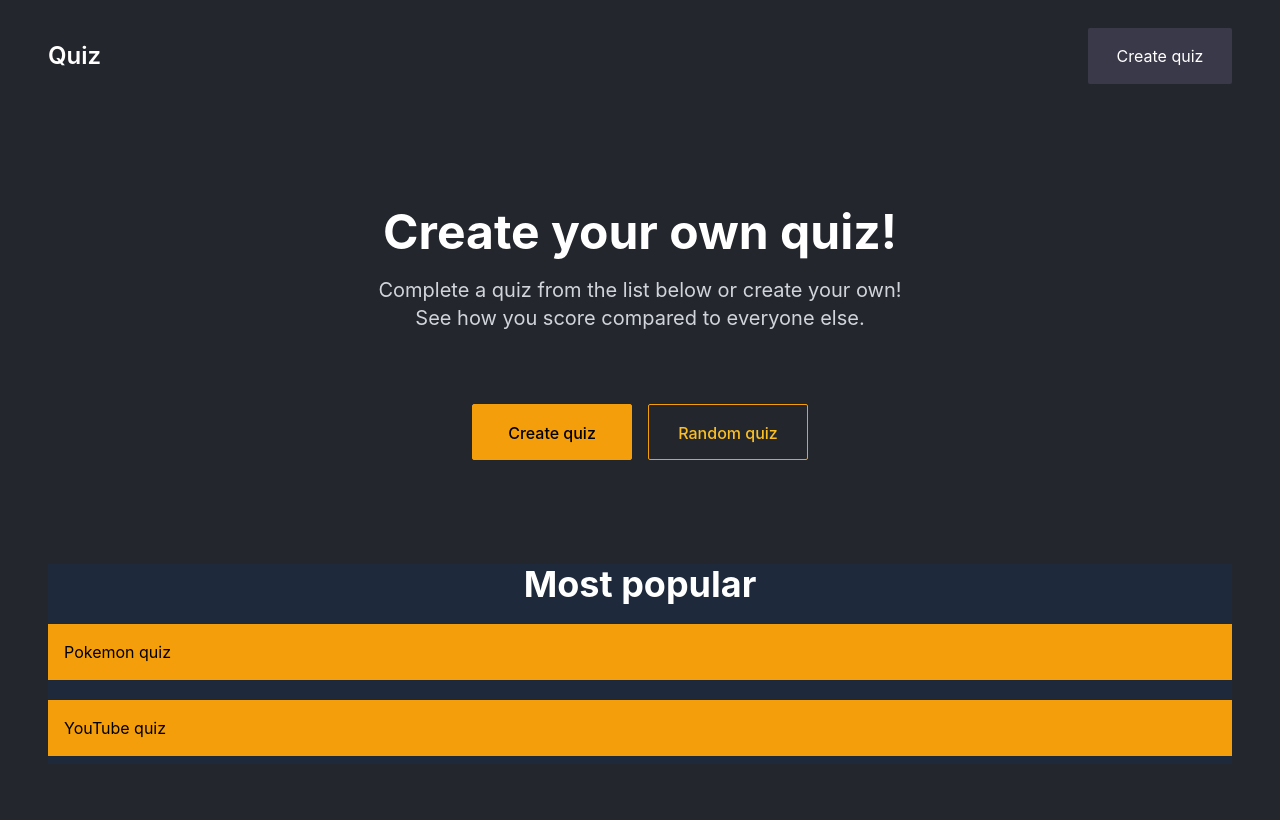
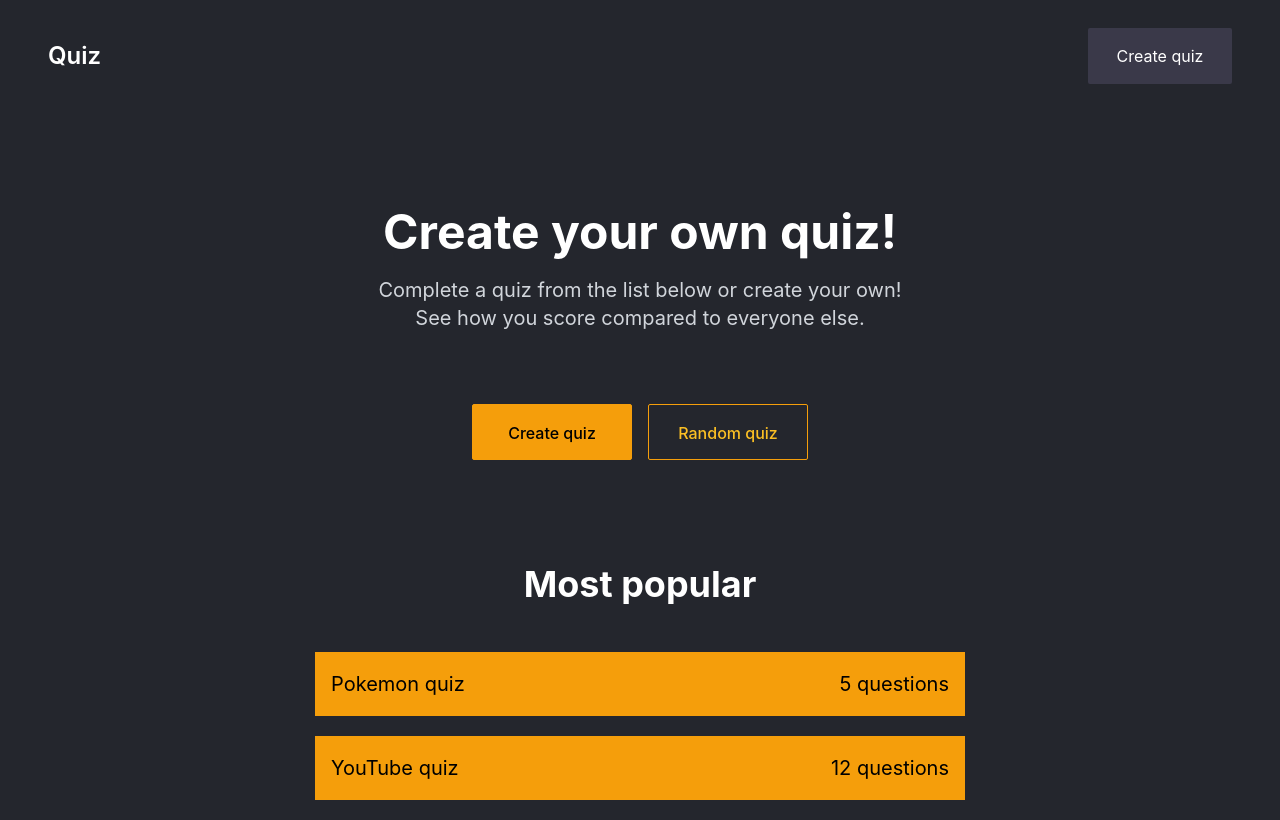
Before and after one commit to mwyywm/Quiz, a Next.js app: page / in a window 1280 px wide. Built offline with nearby package versions, Linux system fonts and the light colour scheme; a web font is replaced by a local one.

Commit message:
landing page completed

```diff
--- a/components/QuizButton.tsx
+++ b/components/QuizButton.tsx
@@ -5,9 +5,10 @@ interface Props {
 
 const QuizButton = ({ name, questions }: Props) => {
   return (
-    <div className="flex justify-between bg-amber-500 p-4 text-black">
-      <p>{name}</p>
-    </div>
+    <button className="flex h-16 w-full items-center justify-between bg-amber-500 p-4 text-black transition-colors hover:bg-[#ffad21]">
+      <p className="text-xl">{name}</p>
+      <p className="text-xl">{questions} questions</p>
+    </button>
   );
 };
 
--- a/pages/index.tsx
+++ b/pages/index.tsx
@@ -29,11 +29,11 @@ const Landing = () => {
           </div>
         </div>
       </section>
-      <section className="min-h-[200px] bg-slate-800">
+      <section className="min-h-[200px] ">
         <h2 className="text-center text-4xl font-bold">Most popular</h2>
-        <div className="">
+        <div className="mt-12">
           {mockData.map((quiz) => (
-            <div className="m-auto my-5 ">
+            <div className="m-auto my-5 w-[650px] max-w-full">
               <QuizButton name={quiz.name} questions={quiz.questions} />
             </div>
           ))}
```
